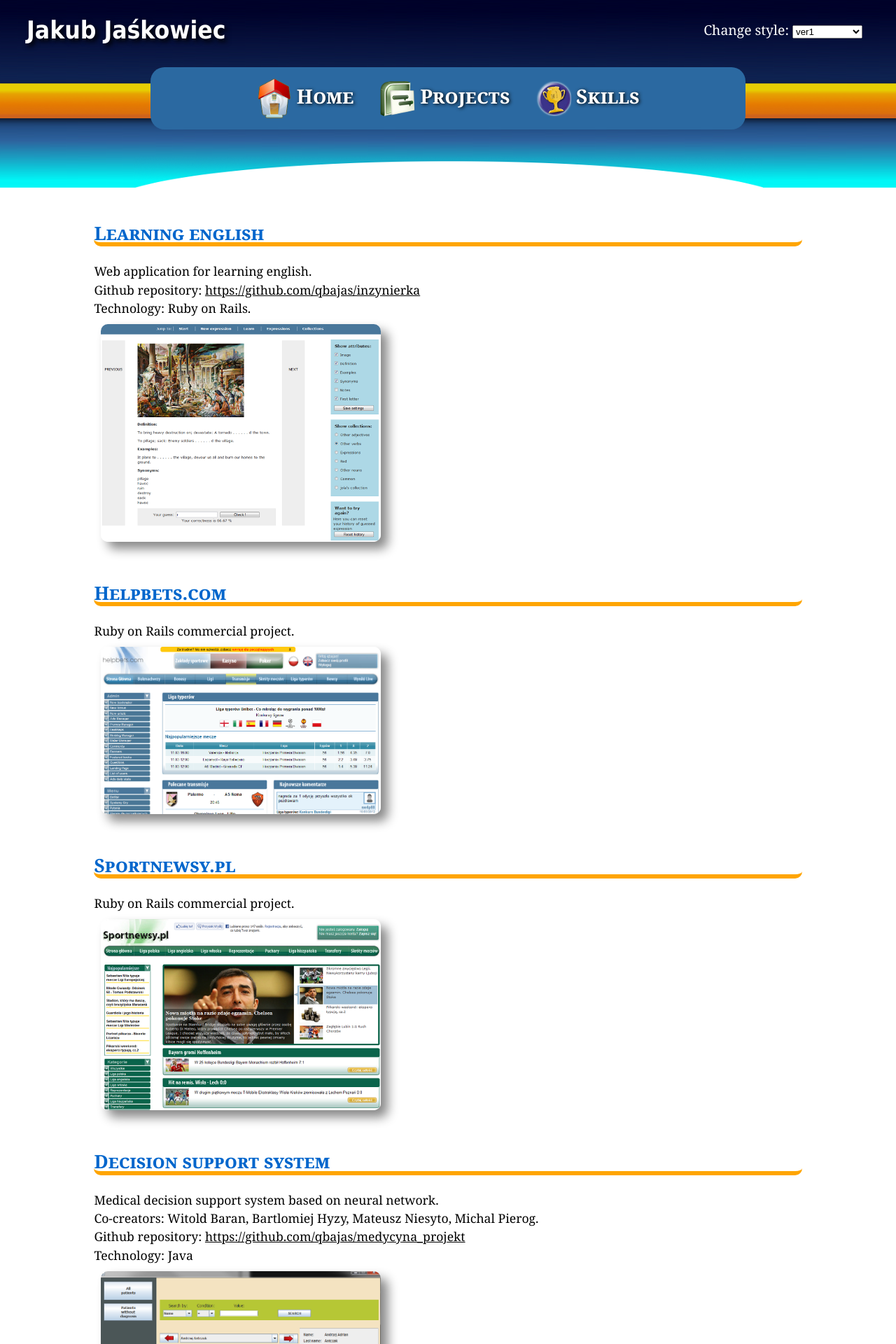
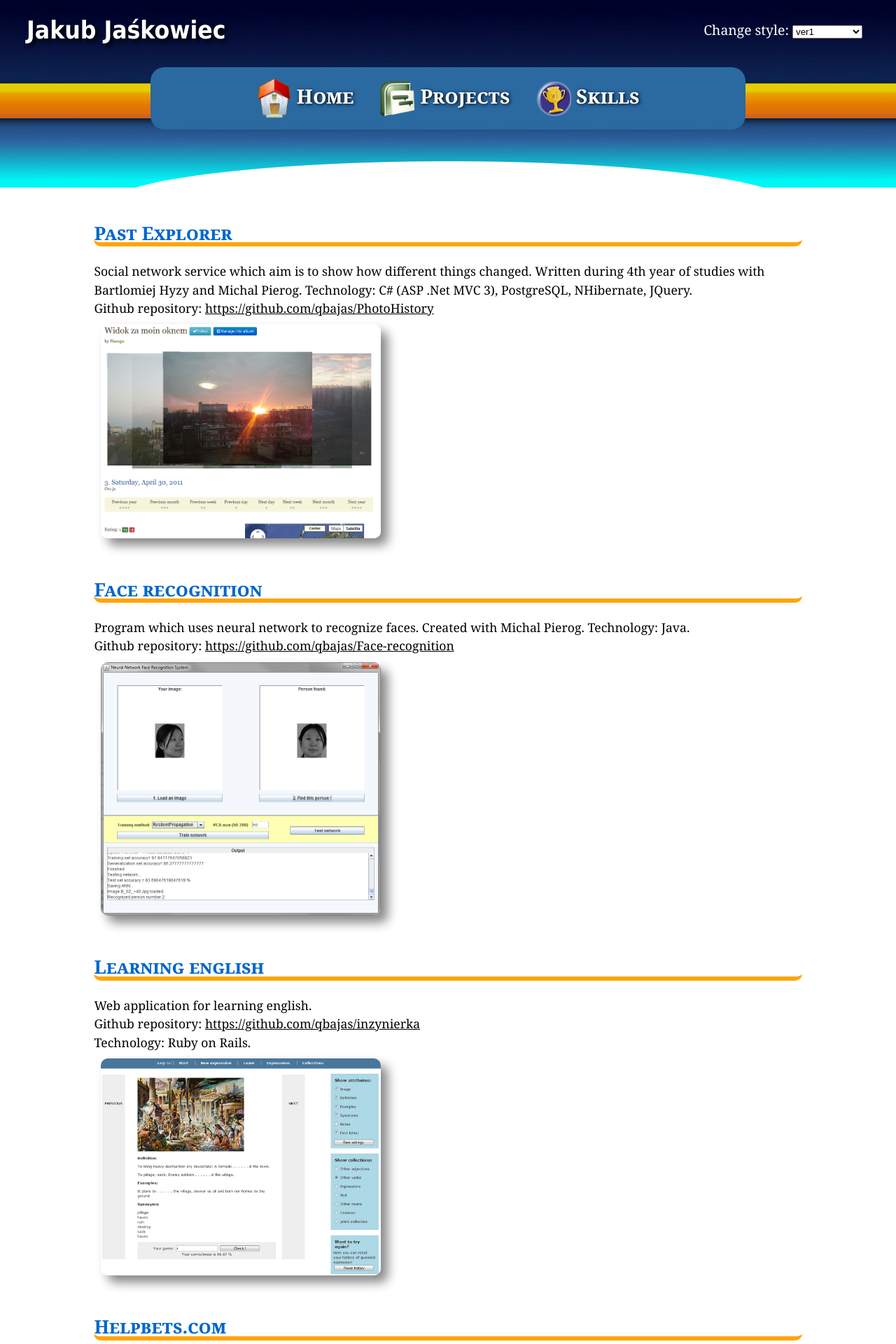
Before and after one commit to qbajas/www, a PHP site: page /projects.php in a window 1280 px wide. Shown: the top 1920 px of the page at 70% size. Run offline with PHP 8.4, Linux system fonts and the light colour scheme.

Commit message:
2 new projects added

```diff
--- a/php/menu.php
+++ b/php/menu.php
@@ -14,6 +14,8 @@ echo
             </li>
             <li> <a href="projects.php"> <img src="images/projects.png"  alt="projects" />  Projects </a>
                     <ul >
+                    <li> <a href="projects.php#pe">&#187; Past Explorer </a> </li>
+                    <li> <a href="projects.php#fr">&#187; Face recognition </a> </li>
                     <li> <a href="projects.php#le">&#187; Learning english </a> </li>
                     <li> <a href="projects.php#hb">&#187; Helpbets.com </a> </li>
                     <li> <a href="projects.php#sn">&#187; Sportnewsy.pl </a> </li>
--- a/projects.php
+++ b/projects.php
@@ -45,6 +45,22 @@ print_menu();
 
 
 <div class="content">
+
+<h2 id="pe">Past Explorer</h2>
+Social network service which aim is to show how different things changed. Written during 4th year of studies with Bartlomiej Hyzy and Michal Pierog. Technology: C# (ASP .Net MVC 3), PostgreSQL, NHibernate, JQuery.
+<br/>
+Github repository:
+<a href="https://github.com/qbajas/PhotoHistory">https://github.com/qbajas/PhotoHistory</a>
+<br/>
+<img src="images/screen-pe.png" width="400"/>
+
+<h2 id="fr">Face recognition</h2>
+Program which uses neural network to recognize faces. Created with Michal Pierog. Technology: Java.
+<br/>
+Github repository:
+<a href="https://github.com/qbajas/Face-recognition">https://github.com/qbajas/Face-recognition</a>
+<br/>
+<img src="images/screen-fr.png" width="400"/>
 
 <h2 id="le"> Learning english </h2>
 Web application for learning english.
```
Also changed, not shown: images/screen-fr.png (added), images/screen-pe.png (added), 1 other file.
